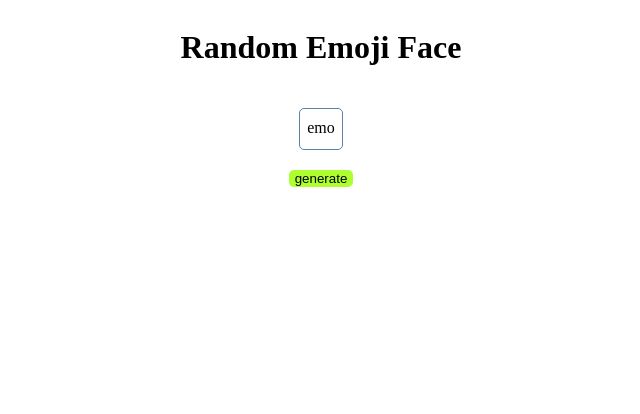
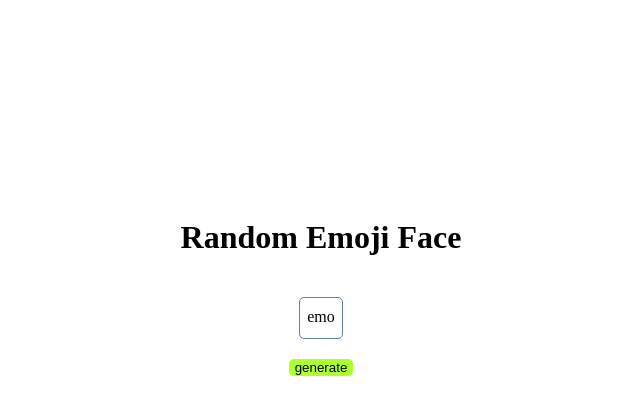
Before and after one commit to sylvie98/RandomEmojiFace, a plain HTML site: page index.html in a window 1280 px wide. Shown: the whole page, without its empty margins (319-959 px from the left). Drawn offline with Linux system fonts and the light colour scheme.

Commit message:
Random Emojis Face

```diff
--- a/index.css
+++ b/index.css
@@ -12,6 +12,7 @@ body{
     justify-content: center;
     align-items: center;
     gap: 20px;
+    padding-top: 15%;
 }
 #face{
     border: 1px solid rgb(93, 130, 163);
```
